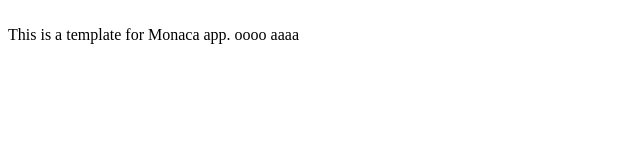
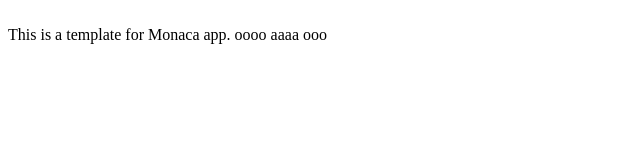
Before and after one commit to asialatsushi/test, a browser extension: page www/index.html in a window 1280 px wide. Shown: the full height of the page, 0-640 px from the left. Drawn offline with Linux system fonts and the light colour scheme.

Commit message:
awegawegawe

```diff
--- a/www/index.html
+++ b/www/index.html
@@ -15,5 +15,6 @@
     This is a template for Monaca app.
     oooo
     aaaa
+    ooo
 </body>
 </html>
```
